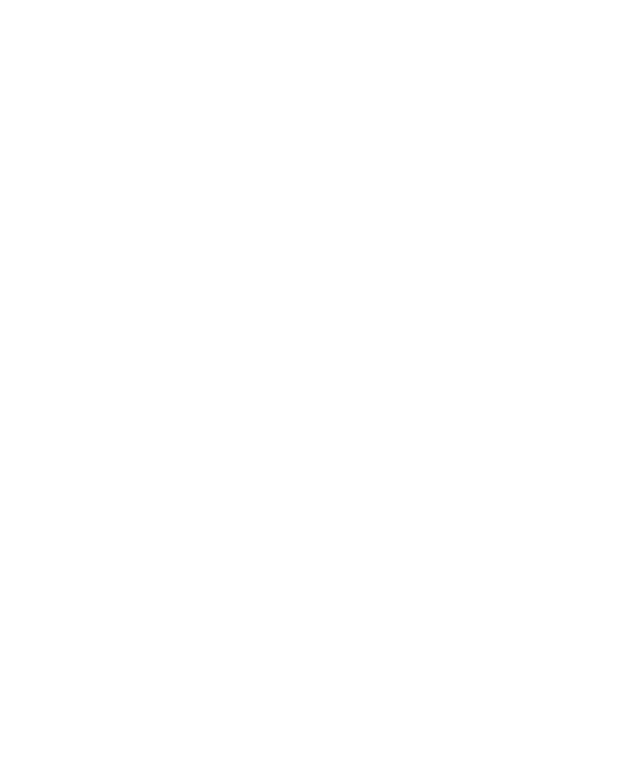
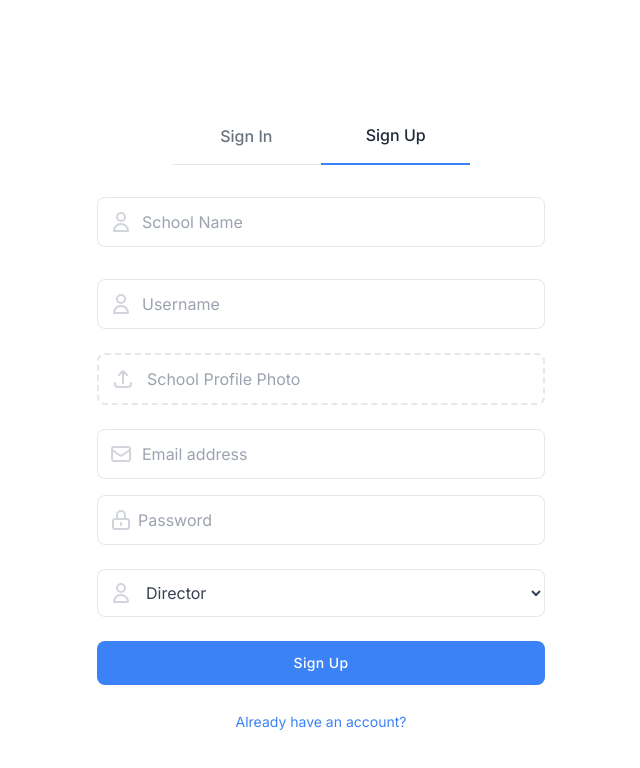
Before and after one commit to timfemey/school-management-system, a Next.js app in the folder client/: page / in a window 1280 px wide. Shown: the top 768 px of the page, without its empty margins (319-959 px from the left). Built offline with nearby package versions, Linux system fonts and the light colour scheme.

Commit message:
patch: redirect if to authenticate if not logged in

```diff
--- a/client/src/app/page.tsx
+++ b/client/src/app/page.tsx
@@ -14,7 +14,11 @@
 export default function Home() {
   auth.setPersistence(inMemoryPersistence);
 
-  return <></>;
+  return (
+    <>
+      {auth.currentUser == null ? <Auth /> : window.location.replace("/main")}
+    </>
+  );
 }
 
 function Auth() {
```
